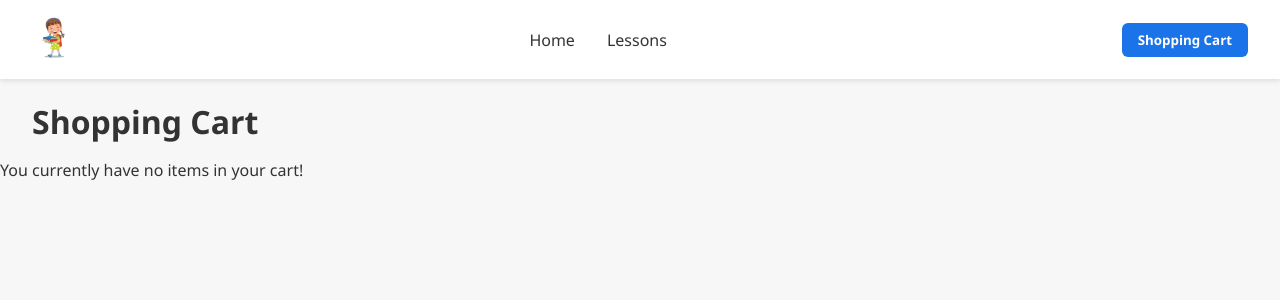
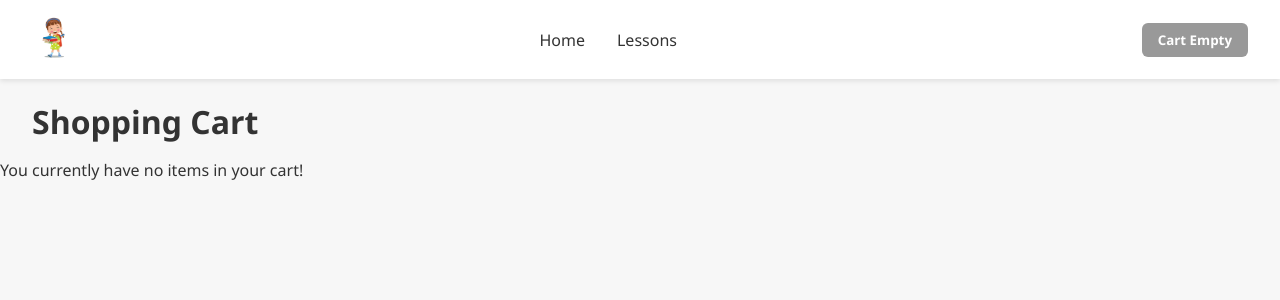
Before and after one commit to DuhaKasim/CST3144-frontend, a Vue app: page /cart in a window 1280 px wide. Shown: the top 300 px of the page. Built offline with nearby package versions, Linux system fonts and the light colour scheme.

Commit message:
updated cart function

```diff
--- a/src/Webpages/LessonsDetailPage.vue
+++ b/src/Webpages/LessonsDetailPage.vue
@@ -32,9 +32,9 @@ export default {
 
   methods: {
     async addToCart() {
-      if (!this.lesson || !this.lesson._id) return;
+      if (!this.lesson || !this.lesson.id) return;
 
-      // Add lesson to cart API
+      // Add to backend
       await fetch(
         `https://cst3144-backend-3vp3.onrender.com/api/orders/12345/cart`,
         {
@@ -46,21 +46,19 @@ export default {
 
       alert("Lesson added to cart!");
 
-      // Decrement spaces locally
+      // Update spaces locally
       if (this.lesson.spaces > 0) this.lesson.spaces -= 1;
 
-      // Fetch updated cart and save to localStorage
-      const cartRes = await fetch(
-        `https://cst3144-backend-3vp3.onrender.com/api/orders/12345/cart`
-      );
-      const cart = (await cartRes.json()).filter(x => x);
-
+      // Update localStorage
+      const cart = JSON.parse(localStorage.getItem("cartItems") || "[]");
+      cart.push(this.lesson); // add the lesson object
       localStorage.setItem("cartItems", JSON.stringify(cart));
 
+      // Trigger storage event so NavBar updates immediately
+      window.dispatchEvent(new Event("storage"));
+    }
+  },
 
-      this.$emit("cart-updated", cart);
-    },
-  },
 
   async created() {
     const lessonId = this.$route.params.lessonId;
--- a/src/Webpages/ShoppingCartPage.vue
+++ b/src/Webpages/ShoppingCartPage.vue
@@ -9,25 +9,13 @@
       />
 
       <div class="checkout-form">
-        <input
-          type="text"
-          v-model="name"
-          placeholder="Enter your full name"
-        />
+        <input type="text" v-model="name" placeholder="Enter your full name" />
         <p v-if="name && !validName" class="error-msg">Name must contain letters only.</p>
 
-        <input
-          type="text"
-          v-model="phone"
-          placeholder="Enter your phone number"
-        />
+        <input type="text" v-model="phone" placeholder="Enter your phone number" />
         <p v-if="phone && !validPhone" class="error-msg">Phone must contain numbers only.</p>
 
-        <input
-          type="email"
-          v-model="email"
-          placeholder="Enter your email"
-        />
+        <input type="email" v-model="email" placeholder="Enter your email" />
         <p v-if="email && !validEmail" class="error-msg">Enter a valid email.</p>
 
         <button
@@ -78,30 +66,32 @@ export default {
   },
 
   methods: {
+    updateCartFromStorage() {
+      const cartData = localStorage.getItem("cartItems");
+      if (cartData) this.cartItems = JSON.parse(cartData).filter(x => x);
+    },
+
     async removeFromCart(lessonId) {
-      const response = await fetch(
+      await fetch(
         `https://cst3144-backend-3vp3.onrender.com/api/orders/12345/cart/${lessonId}`,
         { method: "DELETE" }
       );
-      const updatedCart = (await response.json()).filter(x => x);
+
+      const updatedCart = this.cartItems.filter(item => item.id !== lessonId);
       this.cartItems = updatedCart;
       localStorage.setItem("cartItems", JSON.stringify(updatedCart));
+      window.dispatchEvent(new Event("storage"));
     },
 
     checkout() {
       localStorage.setItem("checkout_name", this.name);
       localStorage.setItem("checkout_phone", this.phone);
       localStorage.setItem("checkout_email", this.email);
-      alert("Checkout complete! Thank you");
-    },
-
-    updateCartFromStorage() {
-      const cartData = localStorage.getItem("cartItems");
-      if (cartData) this.cartItems = JSON.parse(cartData).filter(x => x);
+      alert("Checkout complete! Thank you ");
     },
   },
 
-  async created() {
+  created() {
     this.updateCartFromStorage();
   },
 };
--- a/src/components/NavBar.vue
+++ b/src/components/NavBar.vue
@@ -12,20 +12,49 @@
       <router-link to="/lessons" class="nav-link">Lessons</router-link>
     </div>
 
-    <!--cart button -->
-    <router-link to="/cart" class="cart-link">
-      <button>Shopping Cart</button>
+    <!-- cart button (enabled when items exist) -->
+    <router-link
+      v-if="cartCount > 0"
+      to="/cart"
+      class="cart-link"
+    >
+      <button>Shopping Cart ({{ cartCount }})</button>
     </router-link>
+
+    <!-- disabled cart button -->
+    <button
+      v-else
+      class="cart-empty-btn"
+      disabled
+    >
+      Cart Empty
+    </button>
+
   </div>
 </template>
 
 <script>
+import { ref, onMounted } from "vue";
 import logo from '@/assets/logo.png';
 
 export default {
   name: "NavBar",
-  data() {
-    return { logo };
-  }
+  setup() {
+    const logoImg = logo;
+    const cartCount = ref(0);
+
+    const updateCartCount = () => {
+      const cart = JSON.parse(localStorage.getItem("cartItems") || "[]");
+      cartCount.value = cart.length;
+    };
+
+    onMounted(() => {
+      updateCartCount();
+      // Listen for storage events (from other tabs or when you trigger manually)
+      window.addEventListener("storage", updateCartCount);
+    });
+
+    return { logo: logoImg, cartCount };
+  },
 };
 </script>
--- a/src/style.css
+++ b/src/style.css
@@ -66,6 +66,17 @@ button {
   color: white;
   font-weight: 600;
   transition: background-color 0.2s ease;
+}
+
+
+.cart-empty-btn {
+  padding: 0.5rem 1rem;
+  border: none;
+  border-radius: 6px;
+  background-color: #999;
+  color: white;
+  font-weight: 600;
+  cursor: not-allowed;
 }
 
 .nav-bar .cart-link button:hover {
```
Also changed, not shown: 10 other files (tests, documents, lock files or other folders).
